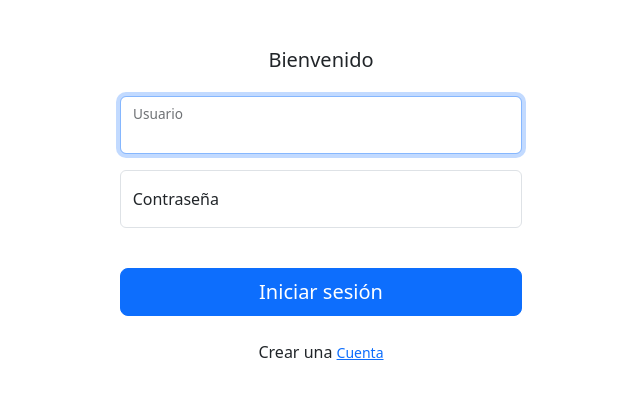
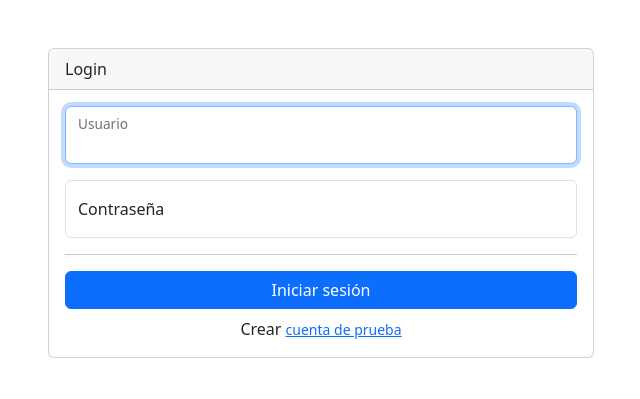
Before and after one commit to procesos-2024/proyecto, a Django app: page /login/ in a window 1280 px wide. Shown: the top 399 px of the page, without its empty margins (319-959 px from the left). Run offline with Django 5.2, Linux system fonts and the light colour scheme; some libraries are stand-ins or nearby versions.

Commit message:
login actualizado

```diff
--- a/procesos/templates/login.html
+++ b/procesos/templates/login.html
@@ -3,42 +3,52 @@
 
 {% block content %}
 
-    <div class="container col-12 col-md-4 col-md mt-4 mt-md-5 mt-5">
-        <div class="align-items-center justify-content-center h-100">
-            <div class="">
+    <div class="container my-5">
+        <div class="row justify-content-center">
+            <div class="col-md-6">
+                <div class="card">
+                    <div class="card-header">
+                        Login
+                    </div>
                     <div class="card-body">
-                    <h5 class="card-title text-center mt-3 mb-4">Bienvenido</h5>
-                    <form method="post">
+
+                        <form class="list-group" method="post">
 
                             {% csrf_token %}
+
+                            {% if form.errors %}
+                                <div class="alert alert-danger mb-3 small" role="alert">
+                                    El nombre de usuario o la contraseña que escribió son incorrectos
+                                </div>
+                            {% endif %}
 
                             <div class="form-floating mb-3">
                                 {% render_field form.username class="form-control" id="floatingUsername" placeholder="Usuario" %}
                                 <label for="floatingUsername">Usuario</label>
                             </div>
 
-                        <div class="form-floating mb-4">
+                            <div class="form-floating">
                                 {% render_field form.password class="form-control" id="floatingPassword" placeholder="Contraseña" type="password" %}
                                 <label for="floatingPassword">Contraseña</label>
                             </div>
 
-                        {% if form.errors %}
-                            <div class="alert alert-danger mb-4 small" role="alert">
-                                El nombre de usuario o la contraseña que escribió son incorrectos
-                            </div>
-                        {% endif %}
+                            <hr>
 
+                            <button class="btn btn-primary w-100" type="submit">Iniciar sesión</button>
 
-                        <button type="submit" class="w-100 btn btn-primary btn-lg mt-3">Iniciar sesión</button>
-
-                        <div class="sign-up pt-4 text-center">
-                            Crear una <a class="small " href="{% url 'register' %}">Cuenta</a>
+                            <div class="pt-2 text-center">
+                                Crear <a class="small " href="{% url 'register' %}">cuenta de prueba</a>
                             </div>
 
                         </form>
+
+
+                    </div>
                 </div>
             </div>
         </div>
     </div>
 
+
+
 {% endblock %}
--- a/procesos/templates/menu/index.html
+++ b/procesos/templates/menu/index.html
@@ -18,12 +18,11 @@
                                 {% include "menu/menu_item.html" with url="listar_proveedores" title="Lista de Proveedores" description="Vea la lista de proveedores registrados." %}
                                 {% include "menu/menu_item.html" with url="ordenar_articulos" title="Hacer Orden para Proveedor" description="Haga una nueva orden para un proveedor." %}
                                 {% include "menu/menu_item.html" with url="calcular_corte" title="Corte de Día" description="Calcule el corte del día." %}
-
-
-
                             </div>
                         </div>
+
                         <hr>
+
                         <form method="post" action="{% url 'logout' %}">
                             {% csrf_token %}
                             {% comment %}
```
Lines whose indentation alone changed are shown as unchanged.
